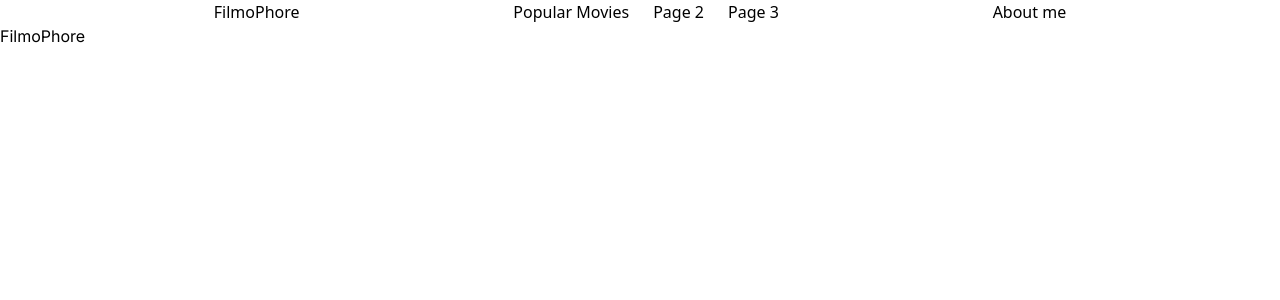
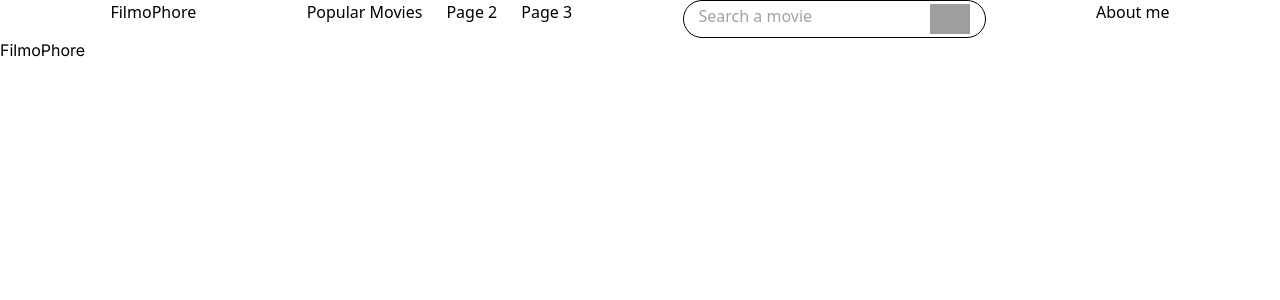
Before and after one commit to Swaannnn/filmophore, a Next.js app: page / in a window 1280 px wide. Shown: the top 300 px of the page. Built offline with nearby package versions, Linux system fonts and the light colour scheme; grey boxes are pictures that could not be loaded.

Commit message:
debut barre de recherche de film

```diff
--- a/src/components/Header/Header.tsx
+++ b/src/components/Header/Header.tsx
@@ -1,3 +1,5 @@
+import SearchBar from "@/components/SearchBar/SearchBar";
+
 export default function Header() {
     return (
         <header className="flex justify-evenly">
@@ -10,6 +12,9 @@ export default function Header() {
                 <a>Page 3</a>
             </div>
             <div>
+                <SearchBar />
+            </div>
+            <div>
                 <a>About me</a>
             </div>
         </header>
--- /dev/null
+++ b/src/components/SearchBar/SearchBar.css
@@ -0,0 +1,12 @@
+.searchBar {
+    border: solid 1px black;
+    border-radius: 30px;
+
+    display: flex;
+
+    padding: 3px 15px;
+}
+
+#searchBarImage {
+    height: 30px;
+}
--- /dev/null
+++ b/src/components/SearchBar/SearchBar.tsx
@@ -0,0 +1,27 @@
+'use client'
+
+import './SearchBar.css'
+
+export default function SearchBar() {
+    function searchMovie() {
+        event.preventDefault()
+        console.log("FILM !!!")
+    }
+
+    return (
+        <div className="searchBar">
+            <form onSubmit={searchMovie}>
+                <input
+                    className="searchBarText"
+                    type="text" placeholder="Search a movie"
+                />
+            </form>
+            <img
+                id="searchBarImage"
+                src="https://encrypted-tbn0.gstatic.com/images?q=tbn:ANd9GcQTt2Mj8dwtrYLcbqDn-nDazo9p_uU7lQ8phQ&s"
+                alt="searchbar image"
+                onClick={searchMovie}
+            />
+        </div>
+    )
+}
```
